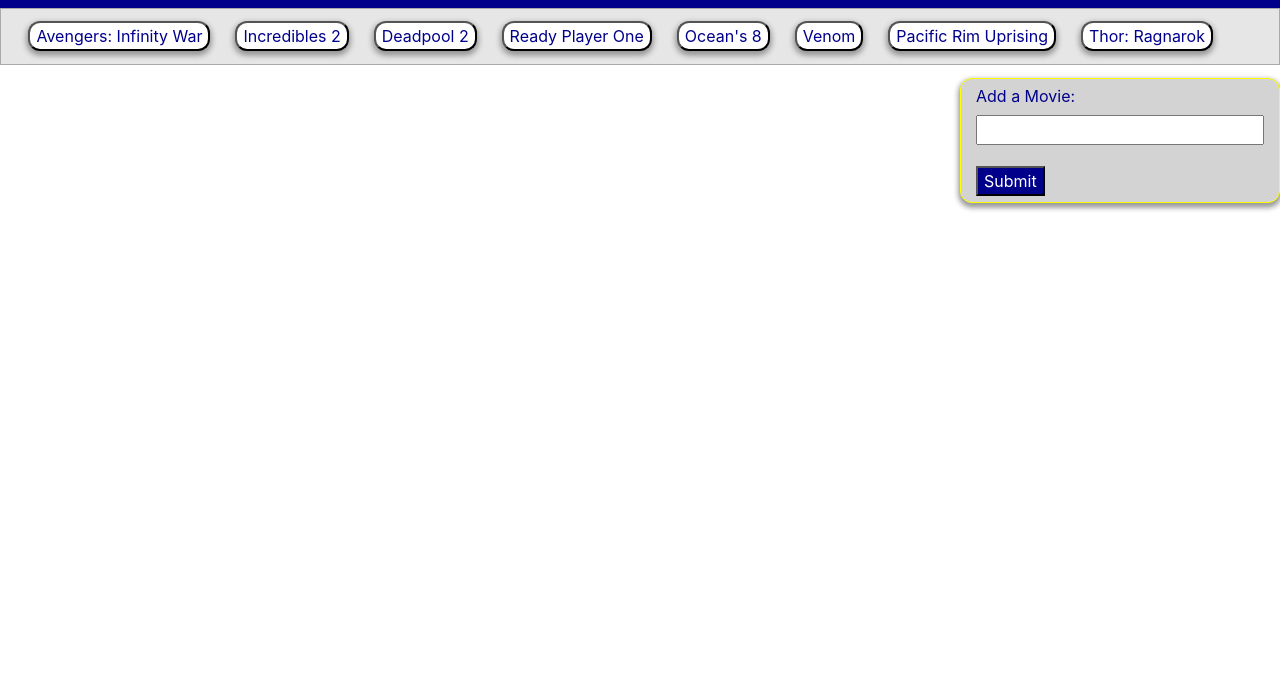
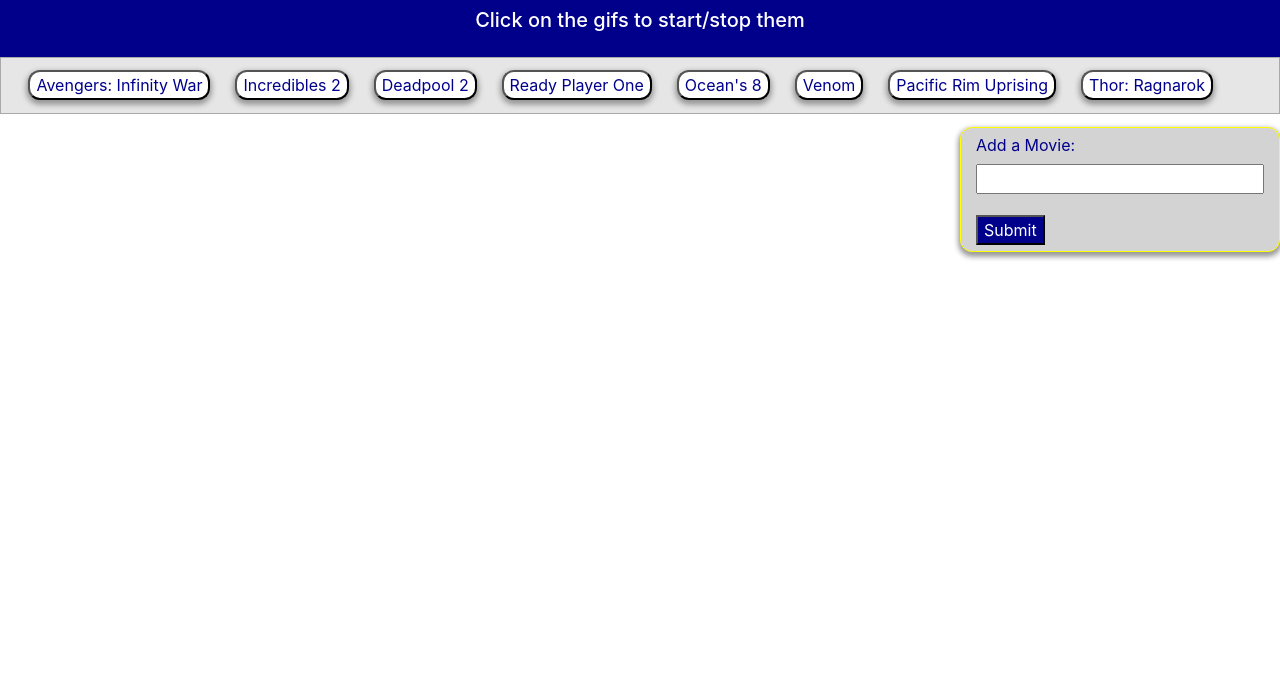
Before and after one commit to olivas1406/Movie_Gifs, a plain HTML site: page index.html in a window 1280 px wide. Shown: the part 102-800 px from the top of the page. Drawn offline with nearby package versions, Linux system fonts and the light colour scheme; a web font is replaced by a local one.

Commit message:
Added subtitle with instructions for the gifs

```diff
--- a/assets/css/style.css
+++ b/assets/css/style.css
@@ -73,3 +73,9 @@ input[type=text] {
 p {
     color: black;
 }
+
+h5 {
+    text-align: center;
+    margin: 0 auto 2% auto;
+    color: white;
+}
--- a/index.html
+++ b/index.html
@@ -17,6 +17,7 @@
         <div class="row">
             <div class="col-12 movieGif">
                 <p class="titleMe">Movie Gifs</p>
+                <h5 class="subTitleMe">Click on the gifs to start/stop them</h5>
             </div>
         </div>
         <div class="row">
```
